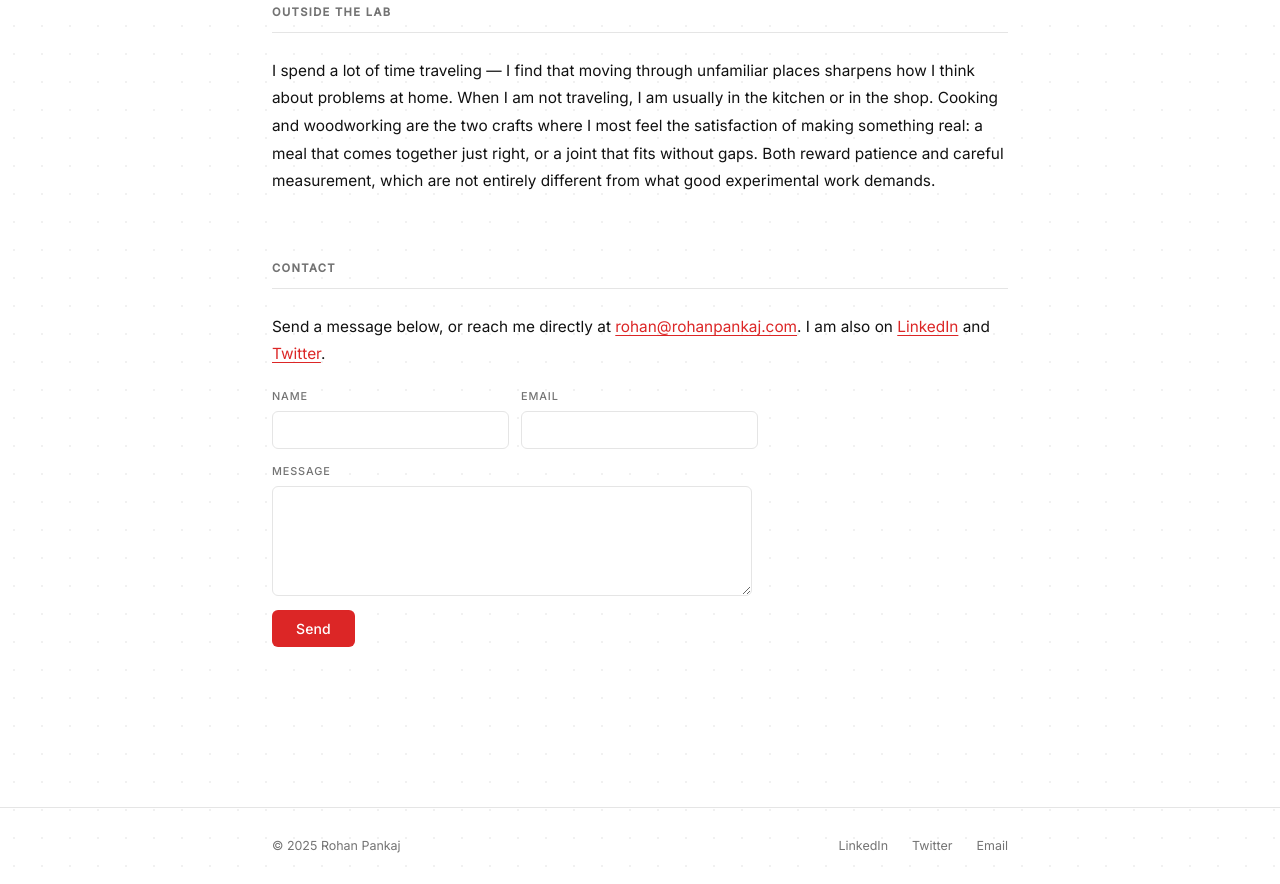
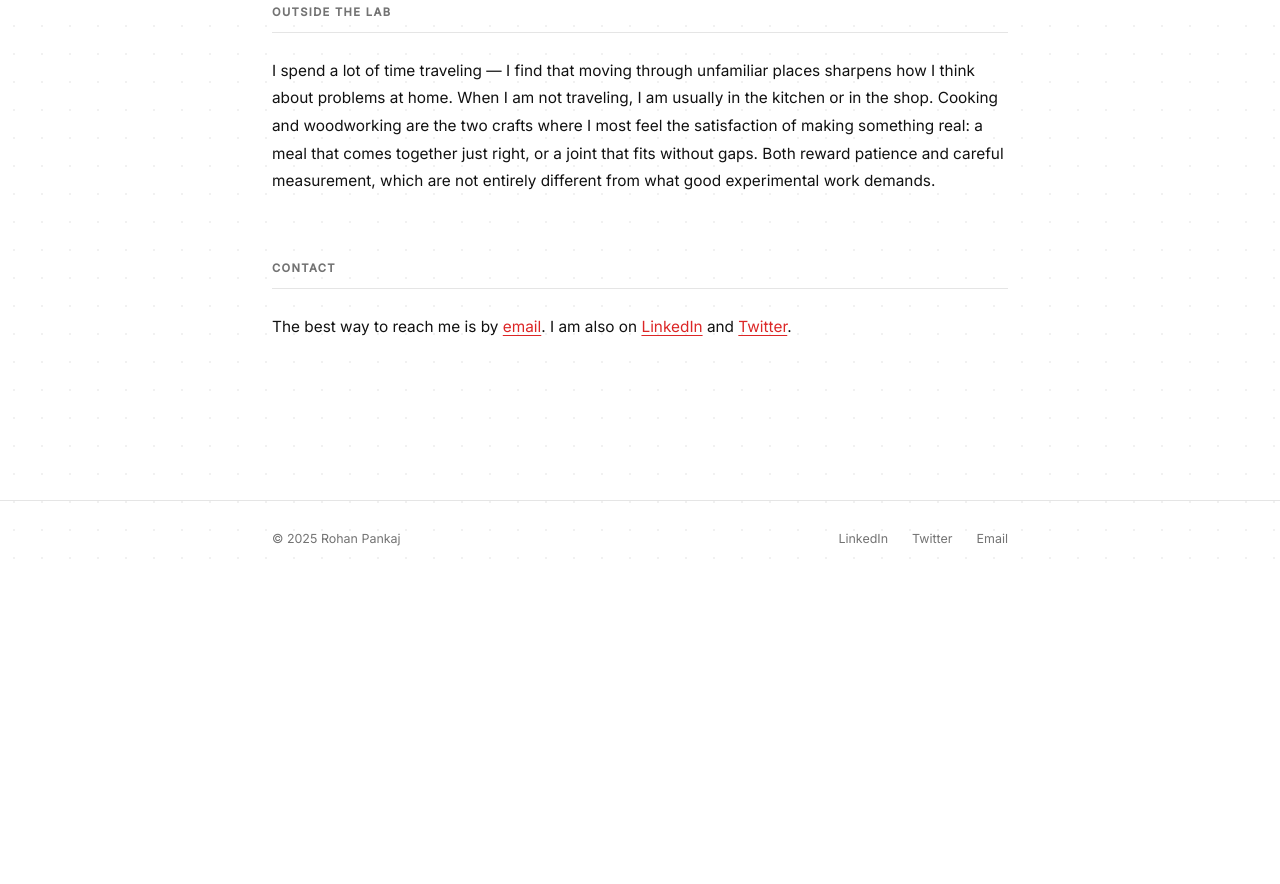
Before and after one commit to RohanPankaj/personal-website, a plain HTML site: page about.html in a window 1280 px wide. Shown: the part 1332-2216 px from the top of the page. After the commit the page ends 1910 px from the top, so only its background shows below. Drawn offline with nearby package versions, Linux system fonts and the light colour scheme.

Commit message:
removed form

```diff
--- a/about.html
+++ b/about.html
@@ -124,36 +124,13 @@
       </div>
       <div class="prose">
         <p>
-          Send a message below, or reach me directly at
-          <a href="mailto:rohan@rohanpankaj.com">rohan@rohanpankaj.com</a>.
+          The best way to reach me is by
+          <a href="mailto:rohan@rohanpankaj.com">email</a>.
           I am also on
           <a href="https://linkedin.com/in/rohanpankaj" target="_blank" rel="noopener">LinkedIn</a>
           and <a href="https://twitter.com/RohanSPankaj" target="_blank" rel="noopener">Twitter</a>.
         </p>
       </div>
-      <!-- Contact form via Formspree. Sign up at formspree.io, create a form,
-           then replace YOUR_FORM_ID in the action URL below. -->
-      <form
-        class="contact-form"
-        action="https://formspree.io/f/YOUR_FORM_ID"
-        method="POST"
-      >
-        <div class="form-row">
-          <div class="form-field">
-            <label for="cf-name">Name</label>
-            <input type="text" id="cf-name" name="name" autocomplete="name" required />
-          </div>
-          <div class="form-field">
-            <label for="cf-email">Email</label>
-            <input type="email" id="cf-email" name="email" autocomplete="email" required />
-          </div>
-        </div>
-        <div class="form-field">
-          <label for="cf-msg">Message</label>
-          <textarea id="cf-msg" name="message" required></textarea>
-        </div>
-        <button type="submit" class="form-submit">Send</button>
-      </form>
     </section>
 
   </div>
```
